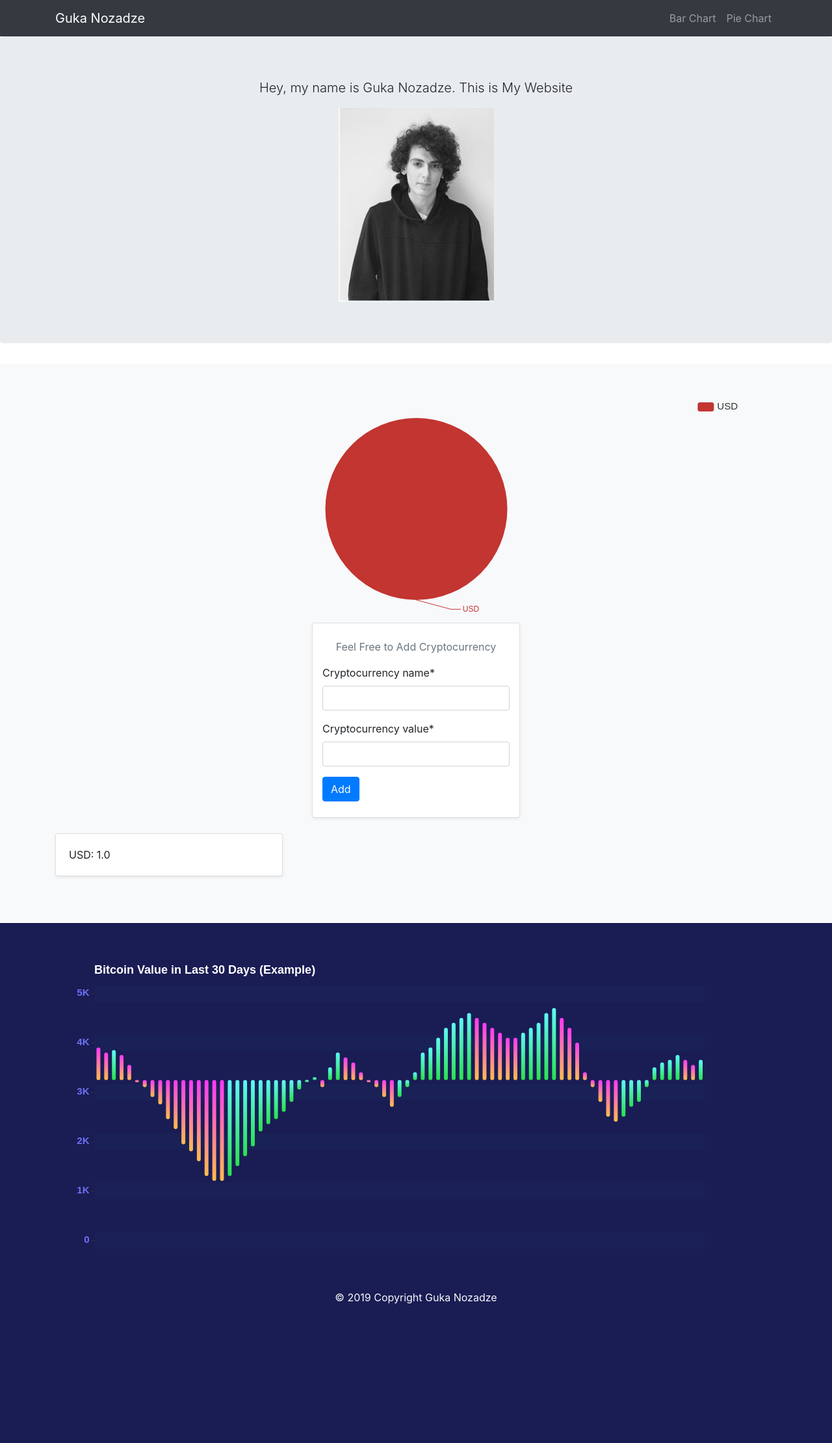
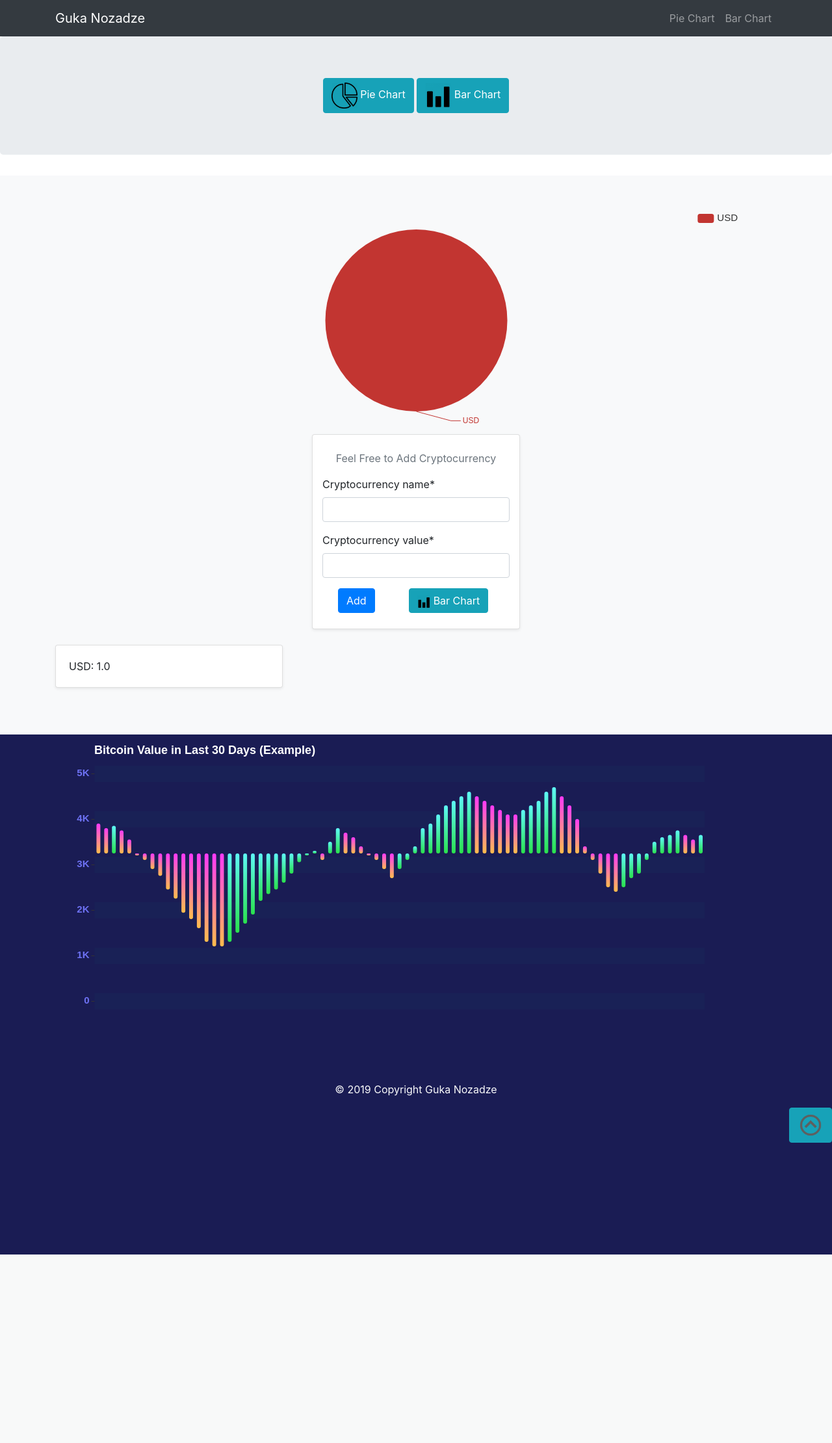
Before and after one commit to gukanozadze/MyWebsite, a Django app: page / in a window 1280 px wide. Shown: the whole page at 65% size. After the commit the page ends 1930 px from the top, so only its background shows below. Run offline with Django 3.2, Linux system fonts and the light colour scheme; tables that the repository leaves empty hold one stand-in row (values such as "Sample post"); some libraries are stand-ins or nearby versions.

Commit message:
added bar and pie icons and animations

```diff
--- a/mainApps/static/barChart.js
+++ b/mainApps/static/barChart.js
@@ -73,7 +73,6 @@ function setColors(valueData){
     }
 }
 setColors(valueData)
-console.log(colors)
 
 var finalBarData = []
 for (let i = 0; i < barChartData.length; i++) {
@@ -83,7 +82,6 @@ for (let i = 0; i < barChartData.length; i++) {
     }
     finalBarData.push(element)
 }
-console.log(finalBarData)
 
 option = {
 
@@ -157,12 +155,16 @@ option = {
     },
     series: [
         {
+            cursor: 'disabled',
             name: 'hiddenBar',
             type: 'bar',
             barCategoryGap: '50%', // Width of bars
             stack:  'sameName',
             itemStyle: {
+            cursos: 'none',
+
                 normal: {
+
                     barBorderColor: 'rgba(0,0,0,0)',
                     color: 'rgba(0,0,0,0)'
                 },
@@ -180,13 +182,6 @@ option = {
             itemStyle: {
                 barBorderColor: '#ffffff',
                 barBorderWidth: 0,
-                color: new echarts.graphic.LinearGradient(
-                    0, 0, 0, 1,
-                    [
-                        {offset: 0, color: '#5EF8F6'},
-                        {offset: 1, color: '#2AE14D'}
-                    ]
-                ),
                 barBorderRadius: [5, 5, 5, 5], // Border Radius of 4 corners
 
                 emphasis: {
--- a/mainApps/static/main.js
+++ b/mainApps/static/main.js
@@ -1,98 +1,12 @@
-console.log(chartData)
-// based on prepared DOM, initialize echarts instance
-var dom = document.getElementById("pieChart");
+$("a[href^='#'").on('click', function(e){
+    e.preventDefault()
 
-var myPieChart = echarts.init(dom);
-var data = genData(50);
+    var target = this.hash
+    var $target = $(target)
 
-option = {
-
-    title : {
-        text: 'CryptoCurrency',
-        subtext: 'Values',
-        x:'center',
-        show: false
-    },
-    tooltip : {
-        trigger: 'item',
-        formatter: "{a} <br/>{b} : {c} ({d}%)"
-    },
-    legend: {
-        type: 'scroll',
-        orient: 'vertical',
-        right: 0,
-        data: data.legendData,
-        selected: data.selected,
-        textStyle: {
-            fontSize: 15
-        }
-    },
-    series : [
-        {
-            name: 'Currency',
-            type: 'pie',
-            selectedMode: true,
-            radius : '80%',
-            data: data.seriesData,
-            itemStyle: {
-                emphasis: {
-                    shadowBlur: 10,
-                    shadowOffsetX: 0,
-                    shadowColor: 'rgba(0, 0, 0, 0.5)'
-                }
-            }
-        }
-    ]
-};
-
-
-function genData(count) {
-
-    var nameList = [];
-    var valueList = []
-
-    var legendData = [];
-    var seriesData = [];
-    var selected = {};
-    console.log(chartData)
-    // My Edit
-    for(let chart of chartData){
-        console.log(chart)
-        nameList.push(chart.cryptocurrency_name)
-        valueList.push(chart.cryptocurrency_value)
-
-        seriesData.push({
-            name: chart.cryptocurrency_name,
-            value: chart.cryptocurrency_value
-        });
-    }
-
-    for (var i = 0; i < nameList.length; i++) {
-        name = Math.random() > 0.65
-            ? makeWord(4, 1) + '·' + makeWord(3, 0)
-            : makeWord(2, 1);
-        legendData.push(nameList[i]);
-
-        selected[name] = i < 6;
-    }
-
-
-    return {
-        legendData: legendData,
-        seriesData: seriesData,
-        selected: selected
-    };
-
-    function makeWord(max, min) {
-        var nameLen = Math.ceil(Math.random() * max + min);
-        var name = [];
-        for (var i = 0; i < nameLen; i++) {
-            name.push(nameList[Math.round(Math.random() * nameList.length - 1)]);
-        }
-        return name.join('');
-    }
-}
-
-myPieChart.setOption(option);
-
-// use configuration itemf and data specified to show chart
+    $('html, body').animate({
+        'scrollTop': $target.offset().top
+    }, 650,'swing', function(){
+        window.location.hash = target
+    })
+})
--- /dev/null
+++ b/mainApps/static/pieChart.js
@@ -0,0 +1,95 @@
+// based on prepared DOM, initialize echarts instance
+var dom = document.getElementById("pieChart");
+
+var myPieChart = echarts.init(dom);
+var data = genData(50);
+
+option = {
+
+    title : {
+        text: 'CryptoCurrency',
+        subtext: 'Values',
+        x:'center',
+        show: false
+    },
+    tooltip : {
+        trigger: 'item',
+        formatter: "{a} <br/>{b} : {c} ({d}%)"
+    },
+    legend: {
+        type: 'scroll',
+        orient: 'vertical',
+        right: 0,
+        data: data.legendData,
+        selected: data.selected,
+        textStyle: {
+            fontSize: 15
+        }
+    },
+    series : [
+        {
+            name: 'Currency',
+            type: 'pie',
+            selectedMode: true,
+            radius : '80%',
+            data: data.seriesData,
+            itemStyle: {
+                emphasis: {
+                    shadowBlur: 10,
+                    shadowOffsetX: 0,
+                    shadowColor: 'rgba(0, 0, 0, 0.5)'
+                }
+            }
+        }
+    ]
+};
+
+
+function genData(count) {
+
+    var nameList = [];
+    var valueList = []
+
+    var legendData = [];
+    var seriesData = [];
+    var selected = {};
+    // My Edit
+    for(let chart of chartData){
+        nameList.push(chart.cryptocurrency_name)
+        valueList.push(chart.cryptocurrency_value)
+
+        seriesData.push({
+            name: chart.cryptocurrency_name,
+            value: chart.cryptocurrency_value
+        });
+    }
+
+    for (var i = 0; i < nameList.length; i++) {
+        name = Math.random() > 0.65
+            ? makeWord(4, 1) + '·' + makeWord(3, 0)
+            : makeWord(2, 1);
+        legendData.push(nameList[i]);
+
+        selected[name] = i < 6;
+    }
+
+
+    return {
+        legendData: legendData,
+        seriesData: seriesData,
+        selected: selected
+    };
+
+    function makeWord(max, min) {
+        var nameLen = Math.ceil(Math.random() * max + min);
+        var name = [];
+        for (var i = 0; i < nameLen; i++) {
+            name.push(nameList[Math.round(Math.random() * nameList.length - 1)]);
+        }
+        return name.join('');
+    }
+}
+
+myPieChart.setOption(option);
+
+// use configuration itemf and data specified to show chart
--- a/mainApps/templates/mainApps/home.html
+++ b/mainApps/templates/mainApps/home.html
@@ -41,11 +41,8 @@ body{
             <div class="container">
 
                     <a class="navbar-brand" href="{% url 'home' %}">Guka Nozadze</a>
-                <button class="navbar-toggler" type="button" data-toggle="collapse" data-target="#navbarNav" aria-controls="navbarNav"
-                    aria-expanded="false" aria-label="Toggle navigation">
-                    <span class="navbar-toggler-icon"></span>
-                </button>
-                <div class="collapse navbar-collapse" id="navbarNav">
+
+                    <div class="" id="navbarNav">
                         <ul class="navbar-nav ml-auto">
                             <li class="nav-item">
                                 <!--<a class="nav-link" href="{% static 'Geo_CV.pdf' %}">Resume</a>-->
@@ -54,24 +51,26 @@ body{
                                 <a class="nav-link" href="{% url 'allblogs' %}">Blog</a>
                             </li> -->
                             <li class="nav-item">
+                                <a class="nav-link" href="#pieChart">Pie Chart</a>
+                            </li>
+                            <li class="nav-item">
                                 <a class="nav-link" href="#barChartContainer">Bar Chart</a>
                             </li>
-                        <li class="nav-item">
-                                <a class="nav-link" href="#charts">Pie Chart</a>
-                            </li>
+
                         </ul>
                     </div>
+
             </div>
         </nav>
     </header>
 
     <main role="main">
 
-        <section class="jumbotron text-center">
-            <div class="container">
-                <p class="lead">Hey, my name is Guka Nozadze. This is My Website</p>
+        <section class="jumbotron text-center ">
+            <div class="container ">
+                <a href="#charts"><button type="button" class="btn btn-info"><img class="img-fluid" width='40' src="{% static 'pie-chart-icon.png' %}"> Pie Chart</button></a>
+                <a href="#barChart"><button type="button" class="btn btn-info"><img class="img-fluid" width='40' src="{% static 'bar-chart-icon.png' %}"> Bar Chart</button></a>
 
-                <img class='img-fluid' src="{% static 'profile.png'%}">
             </div>
         </section>
 
@@ -103,7 +102,9 @@ body{
                                     {% csrf_token %}
 
                                     {{ form|crispy }}
-                                    <button type="submit" class="btn btn-primary">Add</button>
+                                    <button type="submit" class="ml-4 btn btn-primary">Add</button>
+                                    <a href="#barChart"><button type="button" class="ml-5 btn btn-info"><img class="img-fluid" width='20' src="{% static 'bar-chart-icon.png' %}"> Bar Chart</button></a>
+
 
                                 </form>
 
@@ -128,13 +129,24 @@ body{
 
             </div>
         </div>
-        <div class="py-5 " id="barChartContainer" style="background: #1A1C54; height: 100vh">
+        <style>
+            .btn-on-bar-to-pie{
+                float: right
+            }
+
+        </style>
+        <div id="barChartContainer" style="background: #1A1C54; height: 100vh">
             <div class="container">
-                <div id="barChart" style="width:100%; height: 500px"></div>
-                <div class="footer-copyright text-center text-light py-3">© 2019 Copyright
-                    Guka Nozadze
+                <div id="barChart" style="width:100%; height: 470px"></div>
+                <div class="footer-copyright text-center text-light py-3 mt-5">
+                        © 2019 Copyright Guka Nozadze
                 </div>
+
             </div>
+            <div class="text-center">
+                    <a href="#charts"><button type="button" class="btn btn-info btn-on-bar-to-pie"><img class="img-fluid up" width='40' src="{% static 'up-arrow.png' %}"></button></a>
+                </div>
+
         </div>
     </main>
 
@@ -148,7 +160,9 @@ body{
     <script type="text/javascript" src="https://ajax.googleapis.com/ajax/libs/jquery/3.3.1/jquery.min.js"></script>
 
     <script type="text/javascript" src="{% static 'barChart.js' %}"></script>
+    <script type="text/javascript" src="{% static 'pieChart.js' %}"></script>
     <script type="text/javascript" src="{% static 'main.js' %}"></script>
+
 
 </body>
 
```
Also changed, not shown: inde.html (added, +15 -0 lines), mainApps/static/bar-chart-icon.png (added), mainApps/static/pie-chart-icon.png (added), mainApps/static/up-arrow.png (added). Lines whose indentation alone changed are shown as unchanged.
